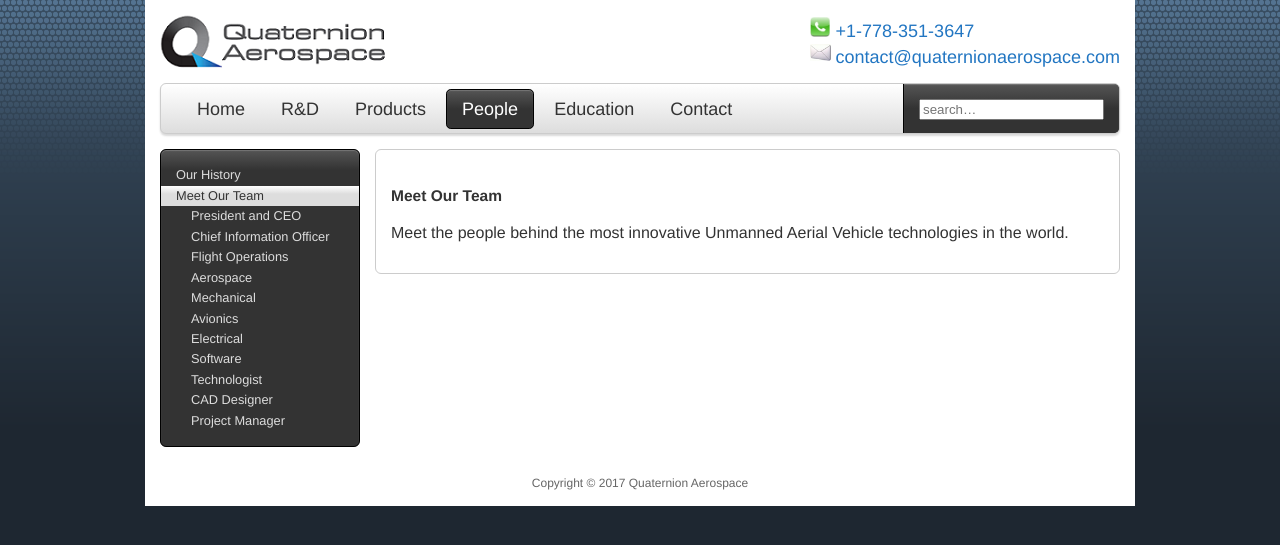
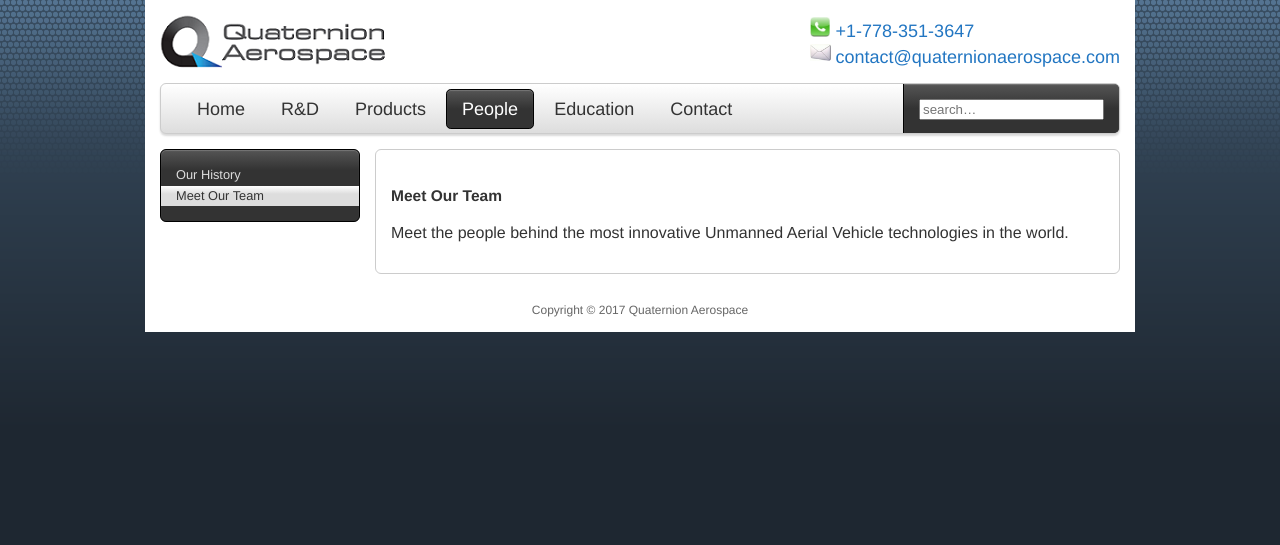
Before and after one commit to quaternion-aerospace/quaternion-aerospace.github.io, a Jekyll site: the page built from team/index.html, in a window 1280 px wide. Shown: the top 545 px of the page. Built offline with Jekyll 4.4.1, drawn with Linux system fonts in a browser that asks for light colours.

```diff
--- a/_data/menus/company.yml
+++ b/_data/menus/company.yml
@@ -2,26 +2,3 @@
   page: history.html
 - label: Meet Our Team
   page: team/index.html
-  submenu:
-    - label: President and CEO
-      page: team/suleman.html
-    - label: Chief Information Officer
-      page: team/hadian.html
-    - label: Flight Operations
-      page: team/richards.html
-    - label: Aerospace
-      page: team/bras.html
-    - label: Mechanical
-      page: team/brussow.html
-    - label: Avionics
-      page: team/warwick.html
-    - label: Electrical
-      page: team/sherk.html
-    - label: Software
-      page: team/terpstra.html
-    - label: Technologist
-      page: team/raffaelli.html
-    - label: CAD Designer
-      page: team/cockroft.html
-    - label: Project Manager
-      page: team/alber.html
```
